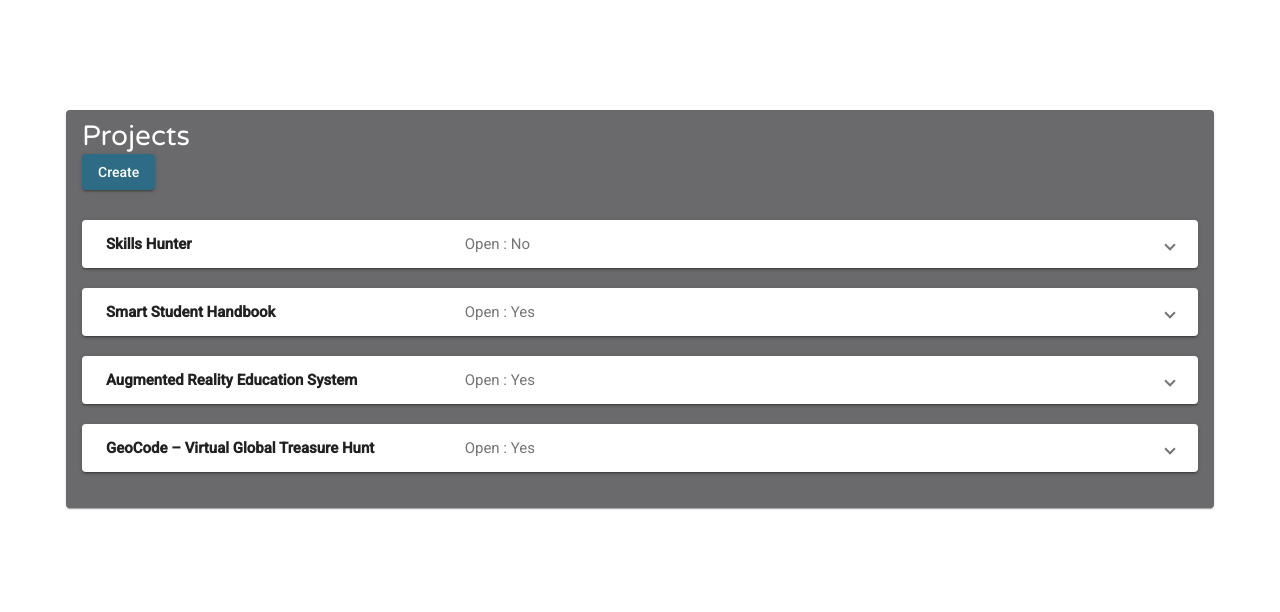
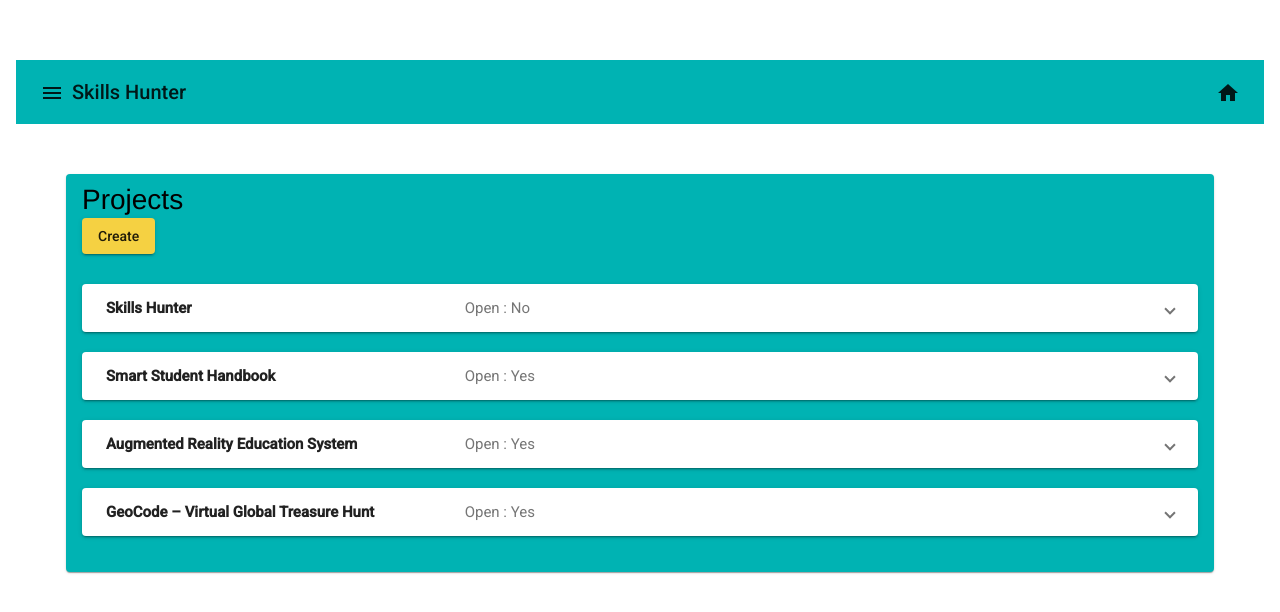
Before and after one commit to COS301-SE-2021/Skills-Hunter, an Angular app in the folder SkillsHunterFrontend/: page /home in a window 1280 px wide. Shown: the top 612 px of the page. Built offline with nearby package versions, Linux system fonts and the light colour scheme; no server answers.

Commit message:
Added uniform color scheme to front end

```diff
--- a/SkillsHunterFrontend/src/app/app.component.html
+++ b/SkillsHunterFrontend/src/app/app.component.html
@@ -1,3 +1,16 @@
 <div class="content-body">
+
+  <mat-toolbar class="toolbar-bar">
+    <button mat-icon-button class="toolbar-icon" aria-label="Icon-button with menu icon">
+      <mat-icon>menu</mat-icon>
+    </button>
+    <span>Skills Hunter</span>
+    <span class="toolbar-spacer"></span>
+    <button mat-icon-button class="toolbar-icon favorite-icon" aria-label="Example icon-button with heart icon">
+      <mat-icon [routerLink]="['/home']" routerLinkActive="router-link-active"  >home</mat-icon>
+    </button>
+
+  </mat-toolbar>
+
   <router-outlet></router-outlet>
 </div>
--- a/SkillsHunterFrontend/src/app/app.component.scss
+++ b/SkillsHunterFrontend/src/app/app.component.scss
@@ -1,5 +1,9 @@
-.content-body{
-    min-height: 100%;
-    padding: 60px 1rem;
-    display: block;
+.content-body {
+  min-height: 100%;
+  padding: 60px 1rem;
+  display: block;
 }
+
+.toolbar-bar {
+  background-color: #00b3b3;
+}
--- a/SkillsHunterFrontend/src/app/home/home.component.scss
+++ b/SkillsHunterFrontend/src/app/home/home.component.scss
@@ -1,18 +1,22 @@
-@import url('https://fonts.googleapis.com/css2?family=Varela+Round&display=swap');
+@import url("https://fonts.googleapis.com/css2?family=Varela+Round&display=swap");
 
-#container{
-	margin:50px;
-	background-color:rgb(106, 105, 107);
-	color:white;
+#container {
+  margin: 50px;
+  // background-color:rgb(106, 105, 107);
+  //   background-color: #e6ffff;
+  background-color: #00b3b3;
+  //   color: #00b3b3;
+  color: black;
 }
 
-#createbtn{
-	margin-bottom: 30px;
-	background-color: rgb(46, 108, 133);
-	color:white;
+#createbtn {
+  margin-bottom: 30px;
+  //   background-color: rgb(46, 108, 133);
+  background-color: #f5d142;
+  //   color: white;
 }
 
-#cardTitle{
-	font-family: 'Varela Round', sans-serif;
-	font-size: 2em;
+#cardTitle {
+  font-family: "Helvetica Neue", sans-serif;
+  font-size: 2em;
 }
--- a/SkillsHunterFrontend/src/app/home/project-item/project-item.component.html
+++ b/SkillsHunterFrontend/src/app/home/project-item/project-item.component.html
@@ -11,9 +11,8 @@
 	      </mat-panel-description>
 	    </mat-expansion-panel-header>
 	    <app-project [_project] = "_project"></app-project>
-	    <button [routerLink]="['/updateproject']" routerLinkActive="router-link-active"  mat-raised-button class = "btnProject">Match</button>
-
-	    <button mat-raised-button class = "btnProject">Remove</button>
+	    <button [routerLink]="['/updateproject']" routerLinkActive="router-link-active"  mat-raised-button class = "btnProject">Find Matching Candidates</button>
+	    <button mat-raised-button class = "btnProject">Remove Project</button>
 	  </mat-expansion-panel>
 	</mat-accordion>
 </div>
--- a/SkillsHunterFrontend/src/app/home/project-item/project-item.component.scss
+++ b/SkillsHunterFrontend/src/app/home/project-item/project-item.component.scss
@@ -1,9 +1,10 @@
-#itemContainer{
-	margin-bottom: 20px;
+#itemContainer {
+  margin-bottom: 20px;
 }
 
-.btnProject{
-	margin:10px 20px 0px 0px;
-	background-color: rgb(46, 108, 133);
-	color:white;
+.btnProject {
+  margin: 10px 20px 0px 0px;
+  // background-color: rgb(46, 108, 133);
+  background-color: #f5d142;
+  // color:white;
 }
--- a/SkillsHunterFrontend/src/app/updateproject/candidate/candidate.component.scss
+++ b/SkillsHunterFrontend/src/app/updateproject/candidate/candidate.component.scss
@@ -2,7 +2,7 @@
   color: #003333;
   max-width: 450px;
   background-color: #e6ffff;
-  margin-bottom: 30px;
+  margin: 30px;
 }
 
 .candidate-card-skills {
@@ -19,7 +19,3 @@
   background-image: url("https://material.angular.io/assets/img/examples/shiba1.jpg");
   background-size: cover;
 }
-
-.candidate-menu-spacer {
-  flex: 1 1 auto;
-}
--- a/SkillsHunterFrontend/src/app/updateproject/candidate/mock-candidates.ts
+++ b/SkillsHunterFrontend/src/app/updateproject/candidate/mock-candidates.ts
@@ -3,7 +3,7 @@ import { Candidate } from './Candidate';
 export const CandidatesList: Candidate[] = [
 	{
 		id: 0,
-		name: "Hugh Peanuts",
+		name: "Siviwe Kante",
 		job:"Painter",
 		description: "A skilled painter.",
 		skills: "Painting, Plumbing"
@@ -17,14 +17,14 @@ export const CandidatesList: Candidate[] = [
 	},
 	{
 		id: 2,
-		name: "Fergu Dash",
+		name: "Brittney Simmons",
 		job:"Architect",
 		description: "I make the best plans.",
 		skills: "Drawing, CADD"
 	},
 	{
 		id: 3,
-		name: "Brittney Simmons",
+		name: "Fergu Dash",
 		job:"Interior Designer",
 		description: "I turn houses into homes!",
 		skills: "Designing, CADD, Make-Up Artistry"
--- a/SkillsHunterFrontend/src/styles.scss
+++ b/SkillsHunterFrontend/src/styles.scss
@@ -1,4 +1,14 @@
 /* You can add global styles to this file, and also import other style files */
 
-html, body { height: 100%; }
-body { margin: 0; font-family: Roboto, "Helvetica Neue", sans-serif; }
+html,
+body {
+  height: 100%;
+}
+body {
+  margin: 0;
+  font-family: Roboto, "Poppins", sans-serif;
+}
+
+.toolbar-spacer {
+  flex: 1 1 auto;
+}
```
Also changed, not shown: SkillsHunterFrontend/src/app/home/home.component.ts (+0 -9 lines).
